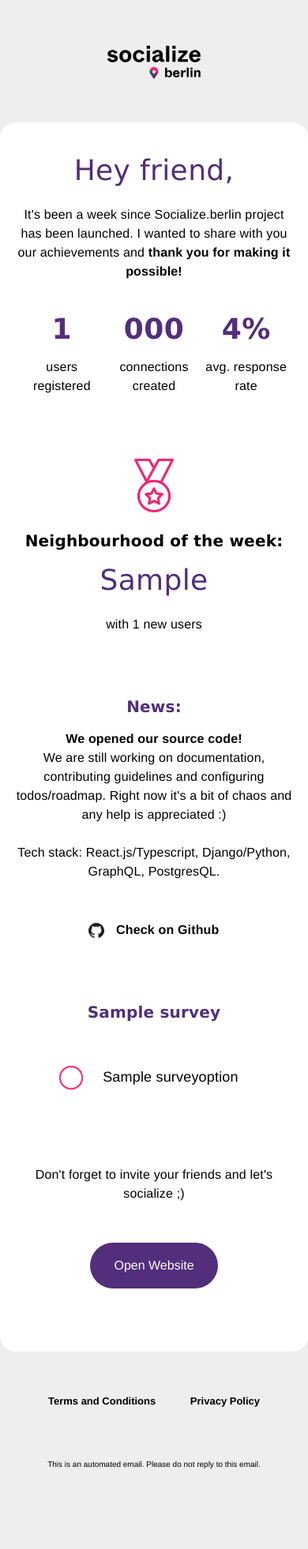
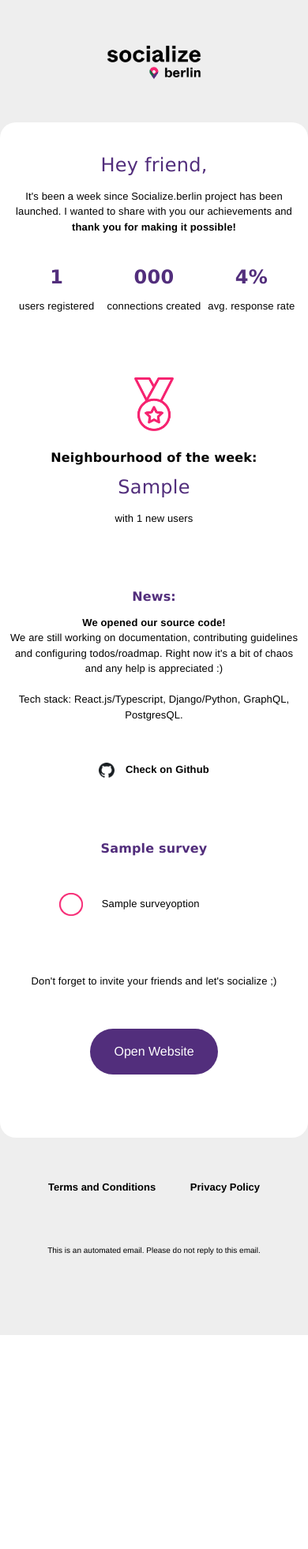
Before and after one commit to socialize-berlin/backend, a Django app: template api/templates/api/stats_email.html in a window 390 px wide. Shown: the whole page at 79% size. After the commit the page ends 1691 px from the top, so only its background shows below. Run offline with Django 4.2, Linux system fonts and the light colour scheme; tables that the repository leaves empty hold one stand-in row (values such as "Sample post"); the template is opened without the code that fills it: values that come from a table or form of the project are taken from there, most other values are stand-ins (such as "Sample title", 1, 10 or a date in 2020).

Commit message:
Improved email

```diff
--- a/api/templates/api/stats_email.html
+++ b/api/templates/api/stats_email.html
@@ -80,22 +80,17 @@
             margin: 0 auto;
             padding: 20px 0;
             text-align: left;
-            font-family: Helvetica, Arial;
-            font-size: 18px;
-            line-height: 1.5;
-            letter-spacing: 0.01em;
-            font-weight: 300;
           "
         >
           {% for option in survey.options.all %}
-          <div style="padding: 20px 0">
+          <p>
             <a
               href="https://api.socialize.berlin/utils/survey/{{ option.survey.uuid }}/vote/{{ option.uuid }}"
             >
               <img src="{% static "api/icon-circle.png" %}" width="30" style="vertical-align: middle; margin-right: 20px" alt="{{ option.name }}" />
               <span>{{ option.name }}</span>
             </a>
-          </div>
+          </p>
           {% endfor %}
         </div>
       </td>
--- a/api/templates/api/styles.html
+++ b/api/templates/api/styles.html
@@ -13,7 +13,7 @@
 
   @media only screen and (max-width: 600px) {
     .main-wrapper {
-      padding: 40px 20px;
+      padding: 40px 10px;
       border-radius: 20px
     }
   }
@@ -46,8 +46,14 @@
   }
 
   @media only screen and (max-width: 600px) {
+    h1 {
+      font-size: 24px;
+    }
+    h2 {
+      font-size: 16px;
+    }
     p {
-      font-size: 16px;
+      font-size: 13px;
     }
   }
 
```
